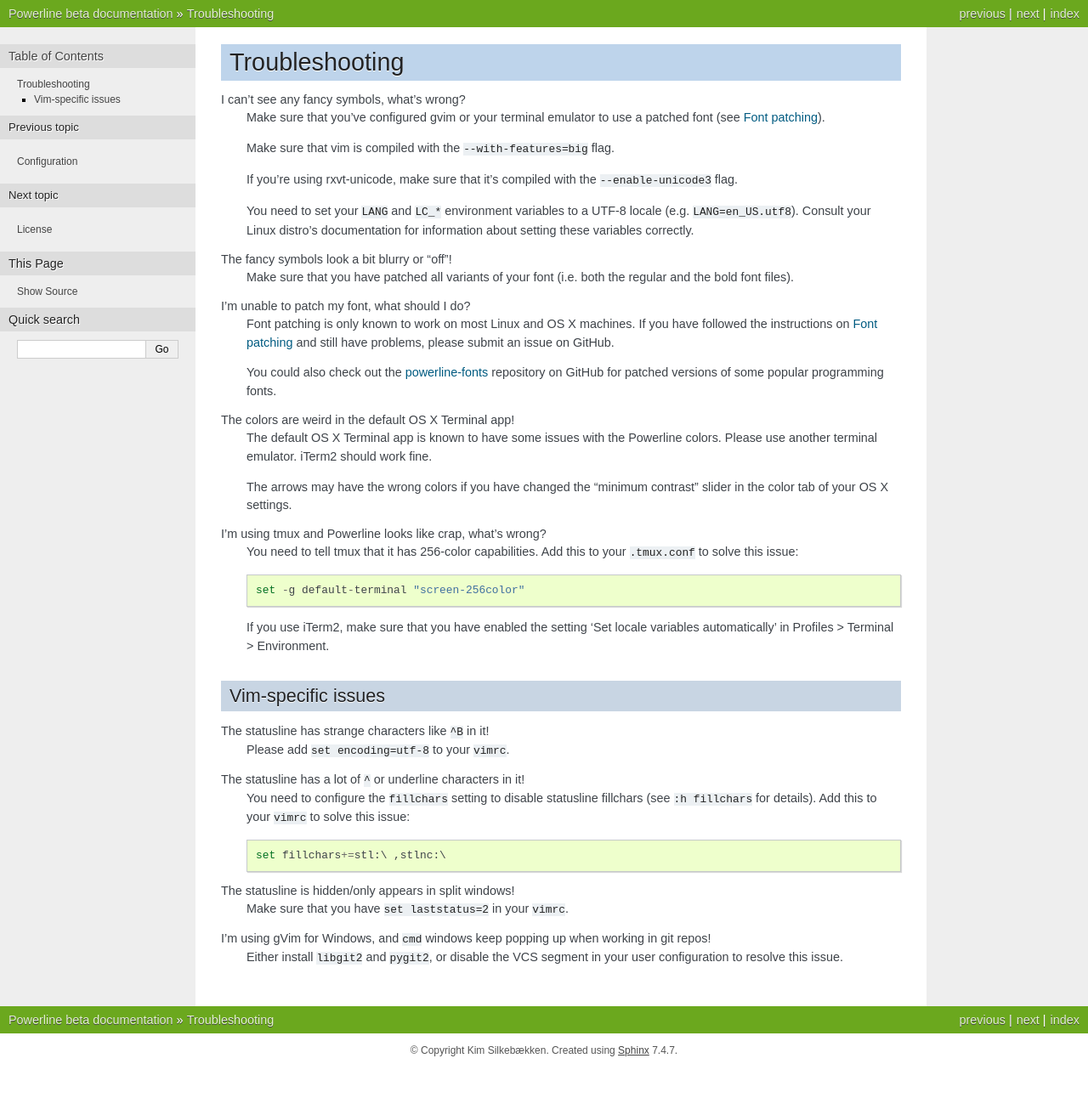
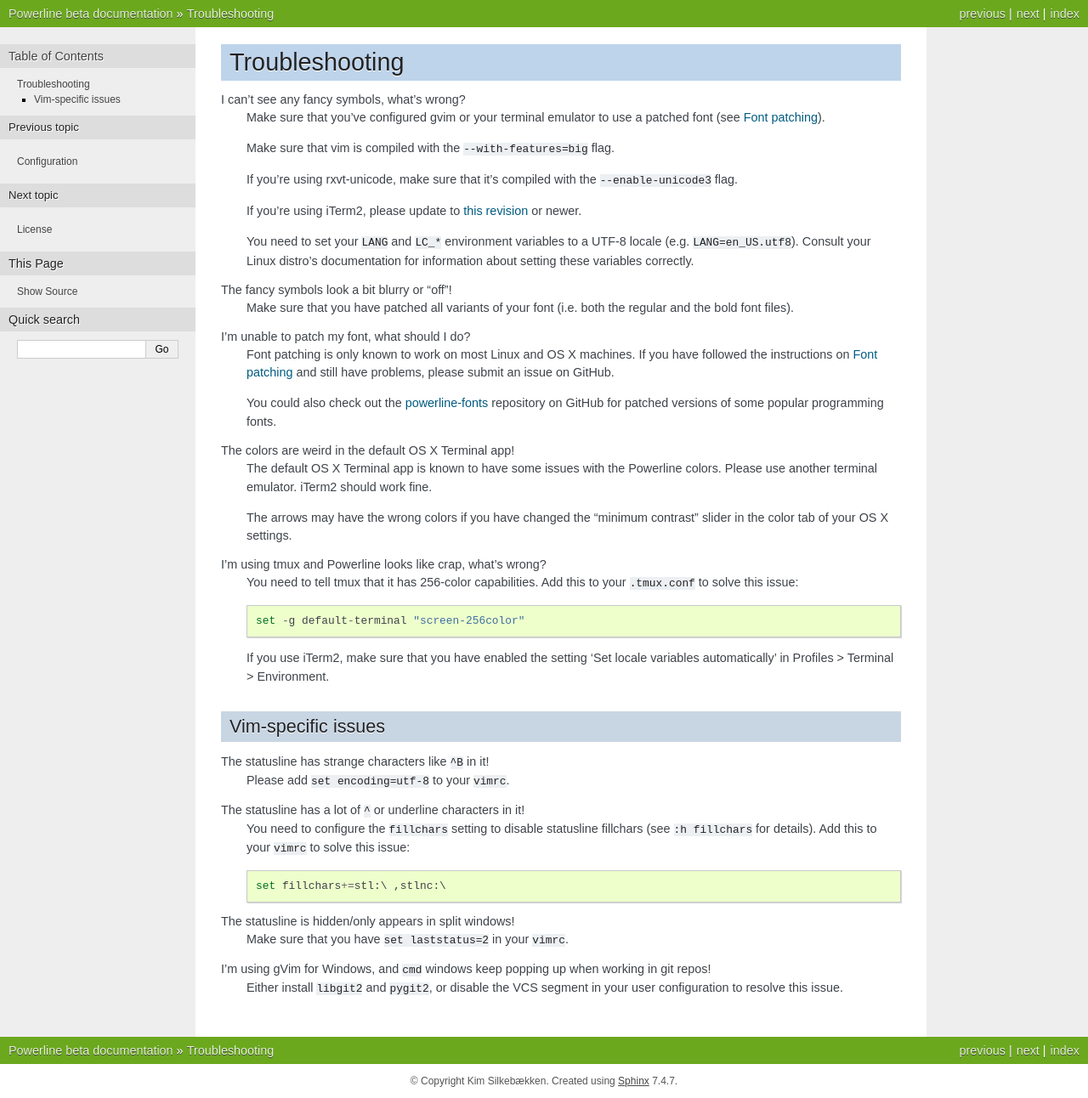
Before and after one commit to someyooyo/someyooyo, a Sphinx documentation site: the page built from docs/source/troubleshooting.rst, in a window 1280 px wide. Shown: the whole page at 85% size. Built offline with Sphinx 7.4.7, drawn with Linux system fonts in a browser that asks for light colours; before the commit the page ends 1256 px from its top, so only the background shows below that.

Commit message:
Add troubleshooting info for iTerm2 question mark issue
Closes #27.
Refs #48.

```diff
--- a/docs/source/troubleshooting.rst
+++ b/docs/source/troubleshooting.rst
@@ -9,6 +9,10 @@ I can't see any fancy symbols, what's wrong?
 
     If you're using rxvt-unicode, make sure that it's compiled with the
     ``--enable-unicode3`` flag.
+
+    If you're using iTerm2, please update to `this revision
+    <https://github.com/gnachman/iTerm2/commit/8e3ad6dabf83c60b8cf4a3e3327c596401744af6>`_
+    or newer.
 
     You need to set your ``LANG`` and ``LC_*`` environment variables to
     a UTF-8 locale (e.g. ``LANG=en_US.utf8``). Consult your Linux distro's
```
